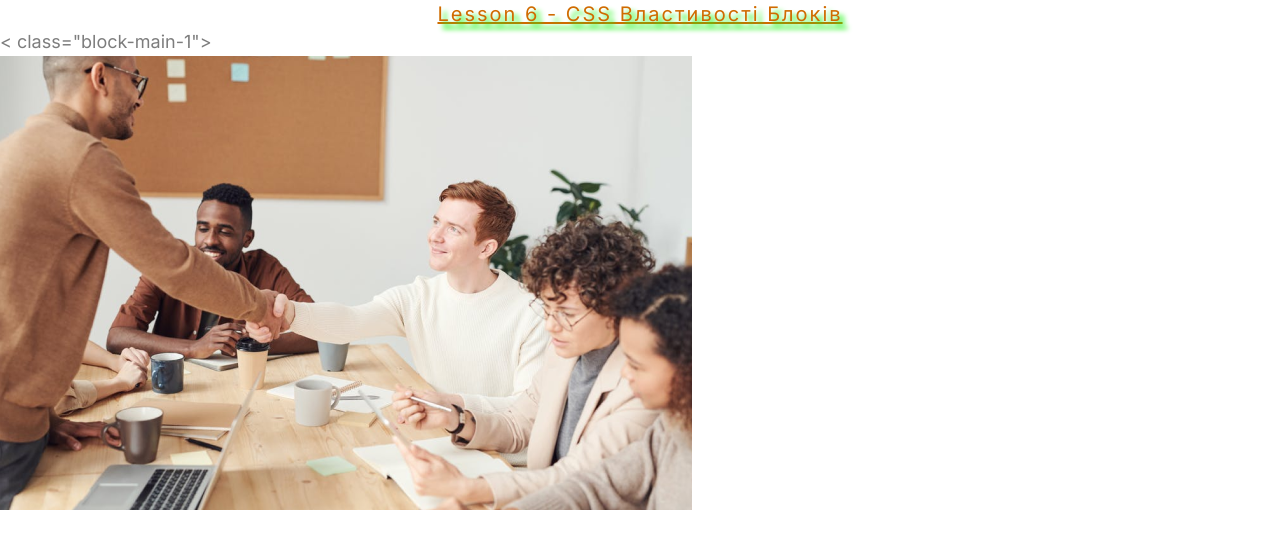
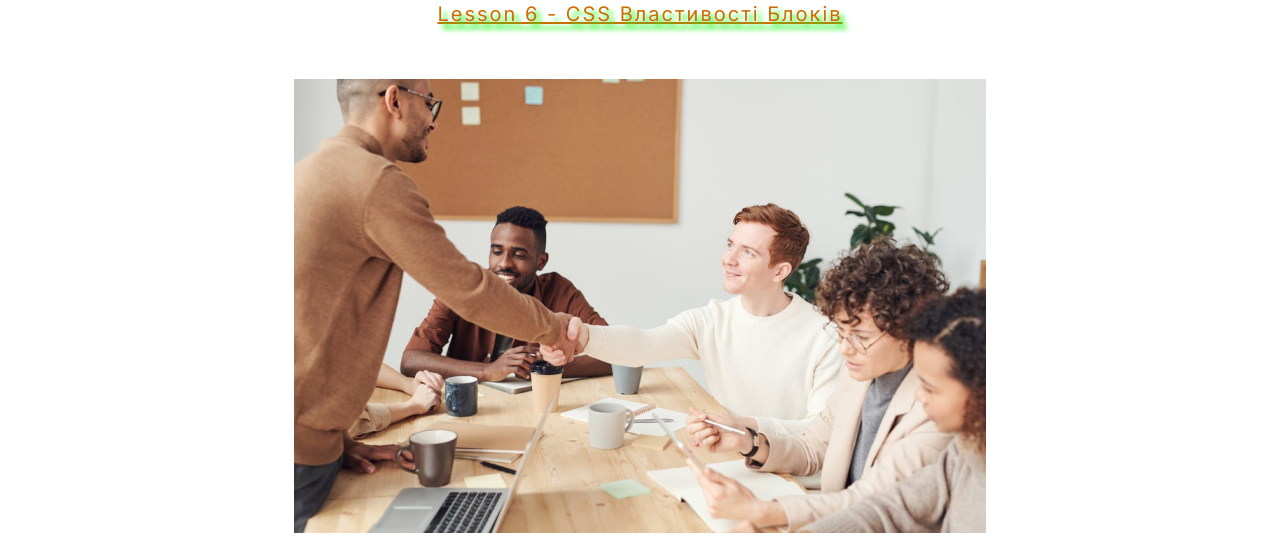
Before and after one commit to Yuliia211/lessons, a plain HTML site: page lesson_6/index.html in a window 1280 px wide. Shown: the top 539 px of the page. Drawn offline with Linux system fonts and the light colour scheme; a web font is replaced by a local one.

Commit message:
Add files via upload

```diff
--- a/lesson_6/index.html
+++ b/lesson_6/index.html
@@ -14,7 +14,7 @@
       <h1 class="lesson-6">Lesson 6 - CSS властивості блоків</h1>
    </header>
    <main>
-      < class="block-main-1">
+      <div class="block-main-1">
          <div class="img-1"><img src="img/Photo.png" alt="Картинки немає"></div>
          <h2 class="title-1">
             Why Us For International Business Management Consulting!
@@ -49,6 +49,7 @@
                </div>
             </div>
          </div>
+      </div>
       <div class="block-main-2">
          <div class="content-2">
             <h2 class="title-5">WHAT WE DO</h2>
```
